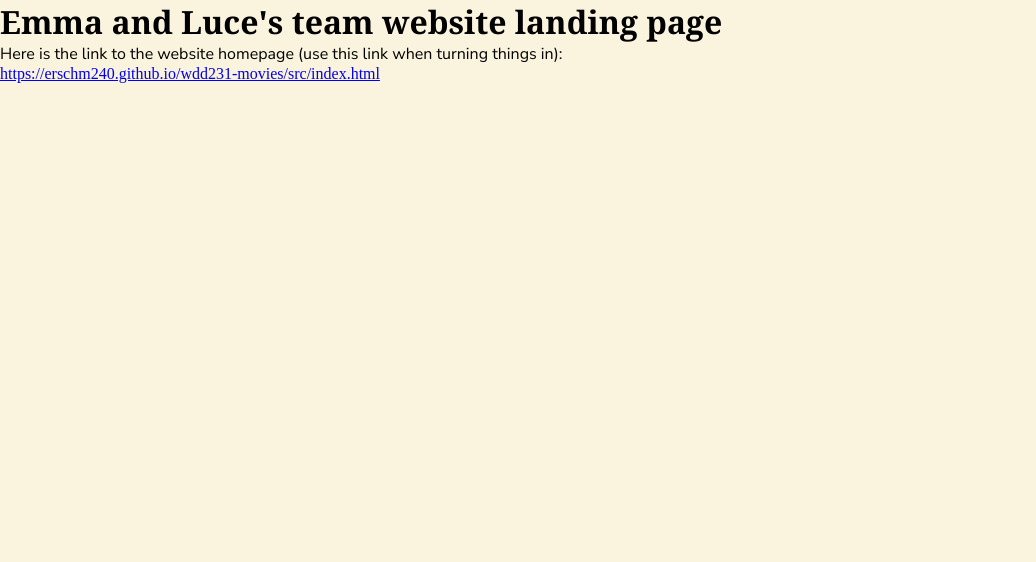
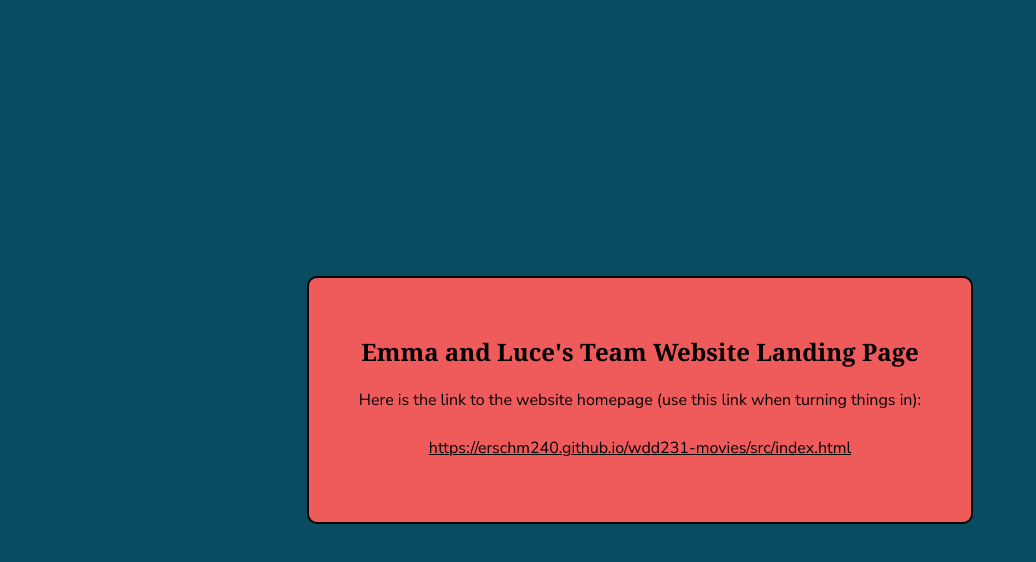
Before and after one commit to erschm240/wdd231-movies, a website: page index.html in a window 1280 px wide. Shown: the whole page, without its empty margins (0-1036 px from the left). Drawn offline with Linux system fonts and the light colour scheme; a web font is replaced by a local one.

Commit message:
Styled the website landing page (located at https://erschm240.github.io/wdd231-movies/)

```diff
--- a/index.html
+++ b/index.html
@@ -3,12 +3,16 @@
 <head>
     <meta charset="UTF-8">
     <meta name="viewport" content="width=device-width, initial-scale=1.0">
-    <title>Document</title>
-    <link rel="stylesheet" href="./css/style.css">
+    <title>Landing Page</title>
+    <link rel="stylesheet" href="src/css/style.css">
 </head>
-<body>
-    <h1>Emma and Luce's team website landing page</h1>
-    <p>Here is the link to the website homepage (use this link when turning things in):</p>
-    <a href="src/index.html">https://erschm240.github.io/wdd231-movies/src/index.html</a>
+<body class="root-index-body">
+    <main class="root-index-main">
+        <section class="root-index-section">
+            <h1>Emma and Luce's Team Website Landing Page</h1>
+            <p>Here is the link to the website homepage (use this link when turning things in):</p>
+            <a href="src/index.html">https://erschm240.github.io/wdd231-movies/src/index.html</a>
+    </section>
+    </main>
 </body>
 </html>
--- a/src/css/style.css
+++ b/src/css/style.css
@@ -45,3 +45,32 @@ p {
 button {
     cursor: pointer;
 }
+
+/* Some styling for the landing page from GitHub */
+.root-index-body {
+    background-color: #084C61;
+}
+
+.root-index-main {
+    display: flex;
+    justify-content: center;
+    align-items: center;
+    text-align: center;
+    line-height: 3em;
+}
+
+.root-index-section {
+    background-color: #EF5B5B;
+    border: 2px solid black;
+    border-radius: 10px;
+    padding: 50px;
+}
+
+.root-index-section a {
+    color: black;
+    font-family: var(--paragraph-font);
+}
+
+.root-index-section a:hover {
+    color: #084C61;
+}
```
